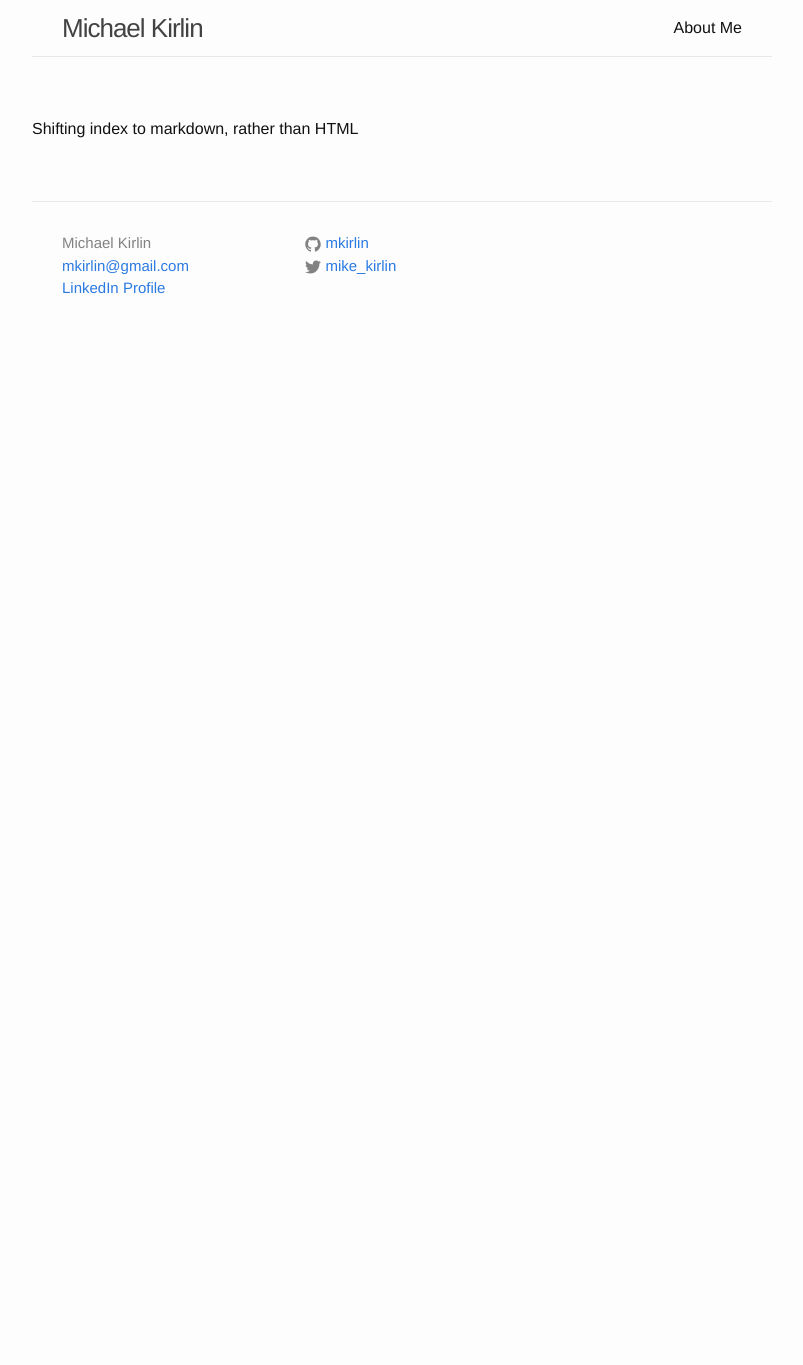
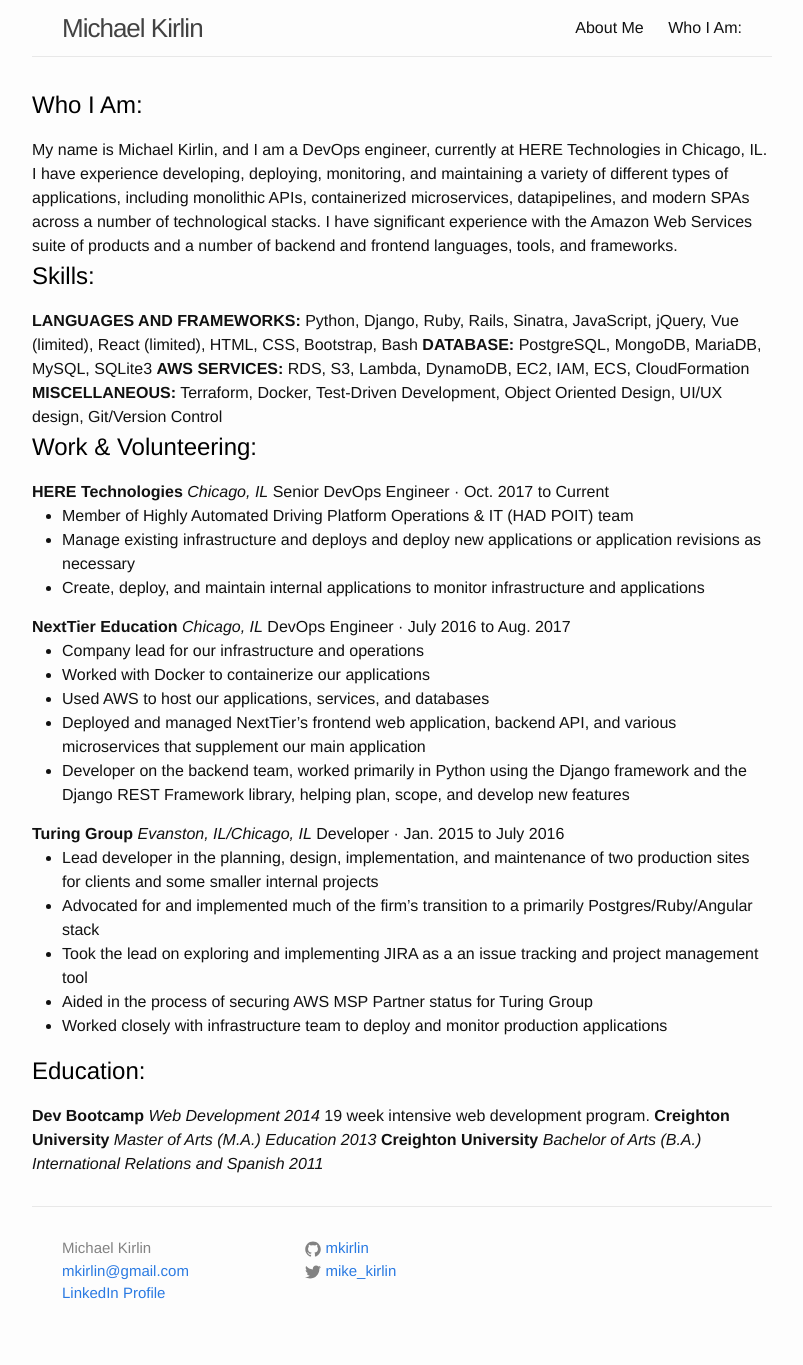
Before and after one commit to mkirlin/mkirlin.github.io, a Jekyll site: the page built from index.md, in a window 1280 px wide. Shown: the whole page, without its empty margins (238-1041 px from the left). Built offline with Jekyll 4.4.1, drawn with Linux system fonts in a browser that asks for light colours; our own code applies the rules of GitHub Pages for plain Markdown files; before the commit the page ends 900 px from its top, so only the background shows below that.

Commit message:
Rewriting index page to contain modified version of my resume.

```diff
--- a/index.md
+++ b/index.md
@@ -1 +1,56 @@
-Shifting index to markdown, rather than HTML
+---
+layout: default
+---
+
+Who I Am:
+---------
+My name is Michael Kirlin, and I am a DevOps engineer, currently at HERE Technologies in Chicago, IL. I have experience developing, deploying, monitoring, and maintaining a variety of different types of applications, including monolithic APIs, containerized microservices, datapipelines, and modern SPAs across a number of technological stacks. I have significant experience with the Amazon Web Services suite of products and a number of backend and frontend languages, tools, and frameworks.
+
+Skills:
+---------
+**LANGUAGES AND FRAMEWORKS:** Python, Django, Ruby, Rails, Sinatra, JavaScript,  jQuery, Vue (limited), React (limited), HTML, CSS, Bootstrap, Bash
+
+**DATABASE:** PostgreSQL, MongoDB, MariaDB, MySQL, SQLite3
+
+**AWS SERVICES:** RDS, S3, Lambda, DynamoDB, EC2, IAM, ECS, CloudFormation
+
+**MISCELLANEOUS:** Terraform, Docker, Test-Driven Development, Object Oriented Design, UI/UX design, Git/Version Control
+
+Work & Volunteering:
+---------
+**HERE Technologies**
+*Chicago, IL*
+Senior DevOps Engineer · Oct. 2017 to Current
+- Member of Highly Automated Driving Platform Operations & IT (HAD POIT) team
+- Manage existing infrastructure and deploys and deploy new applications or application revisions as necessary
+- Create, deploy, and maintain internal applications to monitor infrastructure and applications
+
+**NextTier Education**
+*Chicago, IL*
+DevOps Engineer · July 2016 to Aug. 2017
+- Company lead for our infrastructure and operations
+- Worked with Docker to containerize our applications
+- Used AWS to host our applications, services, and databases
+- Deployed and managed NextTier's frontend web application, backend API, and various microservices that supplement our main application
+- Developer on the backend team, worked primarily in Python using the Django framework and the Django REST Framework library, helping plan, scope, and develop new features
+
+**Turing Group**
+*Evanston, IL/Chicago, IL*
+Developer · Jan. 2015 to July 2016
+- Lead developer in the planning, design, implementation, and maintenance of two production sites for clients and some smaller internal projects
+- Advocated for and implemented much of the firm's transition to a primarily Postgres/Ruby/Angular stack
+- Took the lead on exploring and implementing JIRA as a an issue tracking and project management tool
+- Aided in the process of securing AWS MSP Partner status for Turing Group
+- Worked closely with infrastructure team to deploy and monitor production applications
+
+Education:
+---------
+**Dev Bootcamp**
+*Web Development 2014*
+19 week intensive web development program.
+
+**Creighton University**
+*Master of Arts (M.A.) Education 2013*
+
+**Creighton University**
+*Bachelor of Arts (B.A.) International Relations and Spanish 2011*
```
